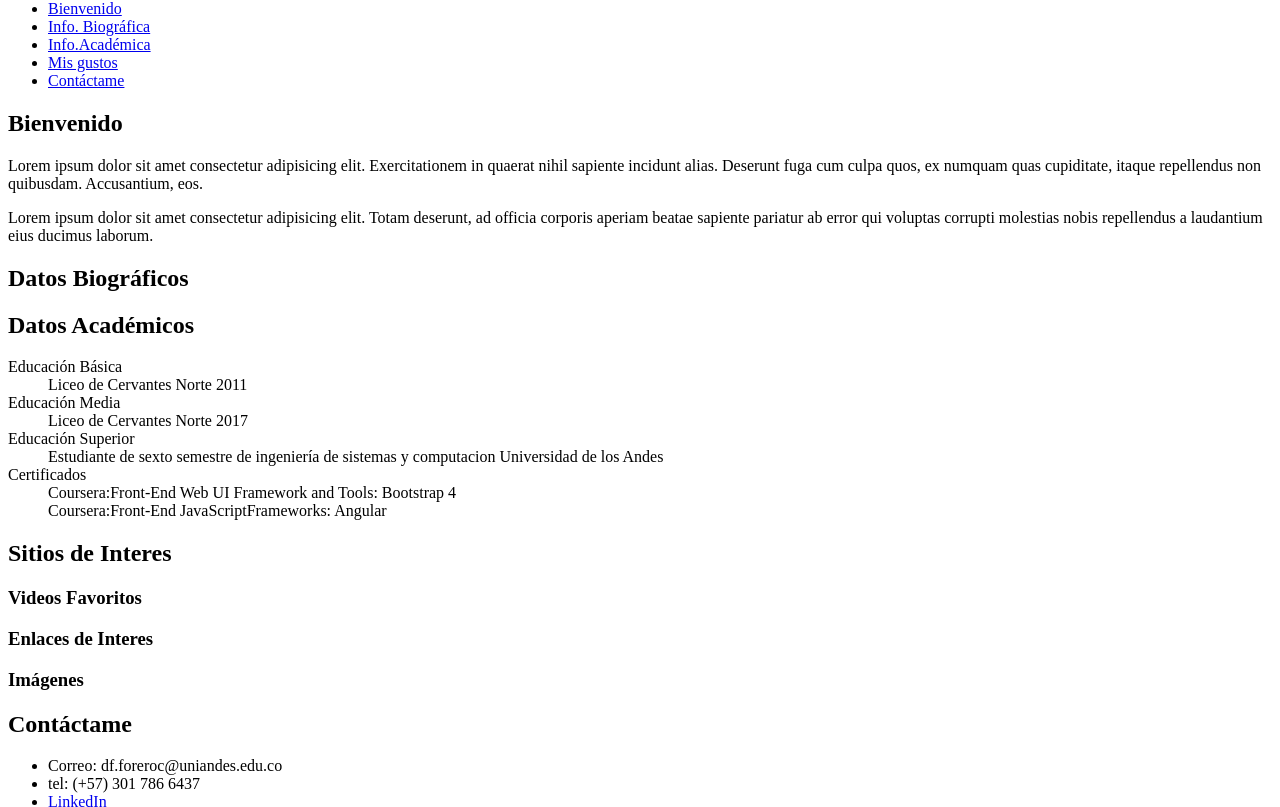
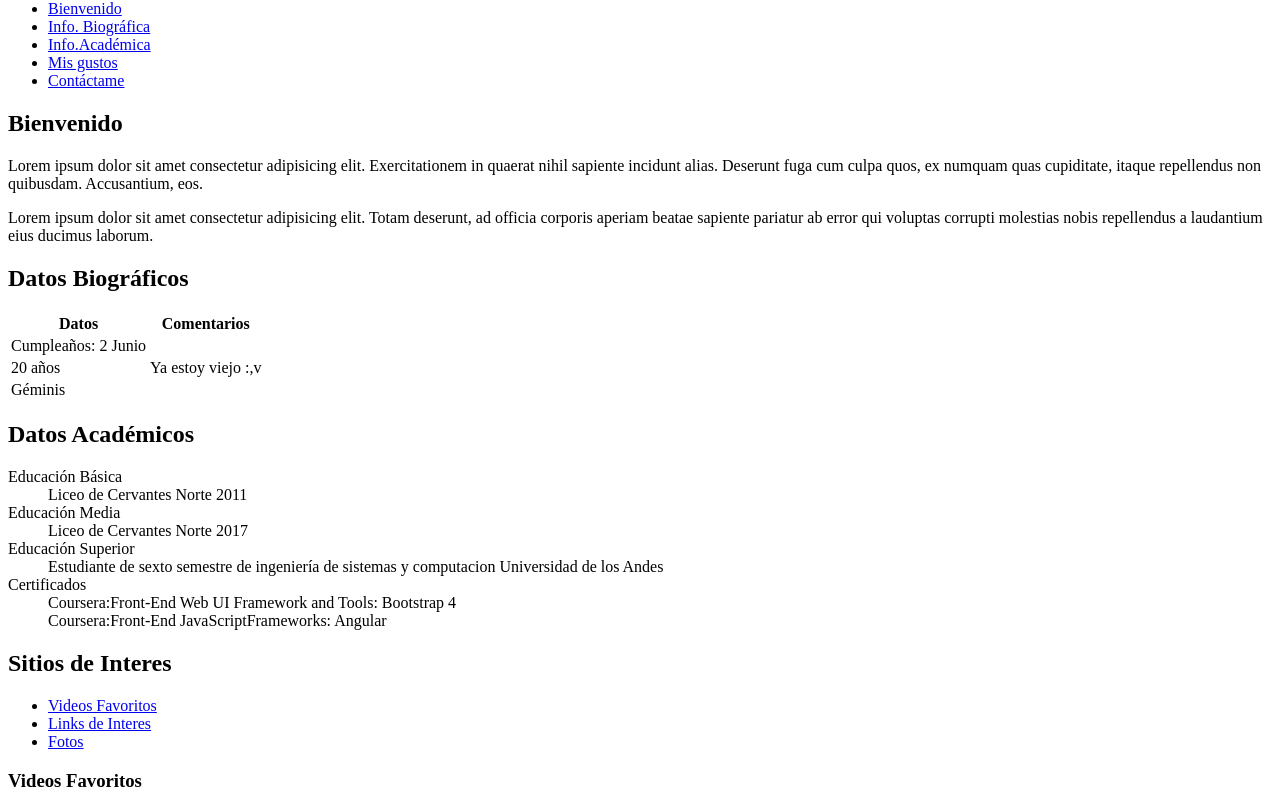
Before and after one commit to diegoforerocruz/web-EjercicioHTML, a plain HTML site: page index.html in a window 1280 px wide. Shown: the part 175-982 px from the top of the page. Drawn offline with Linux system fonts and the light colour scheme.

Commit message:
datos biograficos y 66% de mis interes

```diff
--- a/index.html
+++ b/index.html
@@ -27,6 +27,22 @@
         </section>
         <section id="biography">
             <h2>Datos Biográficos</h2>
+            <table>
+                <tr>
+                    <th>Datos</th>
+                    <th>Comentarios</th>
+                </tr>
+                <tr>
+                    <td>Cumpleaños: 2 Junio</td>
+                </tr>
+                <tr>
+                    <td>20 años</td>
+                    <td>Ya estoy viejo :,v</td>
+                </tr>
+                <tr>
+                    <td>Géminis</td>
+                </tr>
+            </table>
         </section>
         <section id="academic">
             <h2>Datos Académicos</h2>
@@ -47,13 +63,32 @@
         </section>
         <section id="interests">
             <h2>Sitios de Interes</h2>
-            <article>
+            <nav>
+                <ul>
+                    <li><a href="#videos">Videos Favoritos</a></li>
+                    <li><a href="#links">Links de Interes</a></li>
+                    <li><a href="#photos">Fotos</a></li>
+                </ul>
+            </nav>
+            <article id="videos">
                 <h3>Videos Favoritos</h3>
+                <iframe width="853" height="480" src="https://www.youtube.com/embed/uD4izuDMUQA" frameborder="0" allow="accelerometer; autoplay; encrypted-media; gyroscope; picture-in-picture" allowfullscreen></iframe>
+                <iframe width="853" height="480" src="https://www.youtube.com/embed/MAXOTyjATZ0" frameborder="0" allow="accelerometer; autoplay; encrypted-media; gyroscope; picture-in-picture" allowfullscreen></iframe>
+                <iframe width="853" height="480" src="https://www.youtube.com/embed/LACbVhgtx9I" frameborder="0" allow="accelerometer; autoplay; encrypted-media; gyroscope; picture-in-picture" allowfullscreen></iframe>
+                <iframe width="640" height="480" src="https://www.youtube.com/embed/eap0G9ldKc0" frameborder="0" allow="accelerometer; autoplay; encrypted-media; gyroscope; picture-in-picture" allowfullscreen></iframe>
+                <iframe width="853" height="480" src="https://www.youtube.com/embed/OLpeX4RRo28" frameborder="0" allow="accelerometer; autoplay; encrypted-media; gyroscope; picture-in-picture" allowfullscreen></iframe>
             </article>
-            <article>
+            <article id="links">
                 <h3>Enlaces de Interes</h3>
+                <ul>
+                    <li><a href="https://guruh.com.co/" target="_blank">Guruh</a></li>
+                    <li><a href="https://truever.co/" target="_blank">Truever</a></li>
+                    <li><a href="https://www.crunchyroll.com/es" target="_blank">Para ver anime legal</a></li>
+                    <li><a href="https://codepen.io/" target="_blank">Para obtener ideas de Front-End</a></li>
+                    <li><a href="https://www.youtube.com/channel/UCqDkaR-FEerytN_LpiQkumA" target="_blank">Mejor youtuber colombiano</a></li>
+                </ul>
             </article>
-            <article>
+            <article id="photos" >
                 <h3>Imágenes</h3>
             </article>
         </section>
@@ -66,7 +101,7 @@
             <li>Correo: df.foreroc@uniandes.edu.co</li>
             <li>tel: (+57) 301 786 6437</li>
             <li><a href="https://www.linkedin.com/in/diego-forero-cruz-9344011a9/">LinkedIn</a></li>
-
+            <li><a href="https://github.com/diegoforerocruz/">Github</a></li>
         </ul>
     </footer>
 </body>
```
